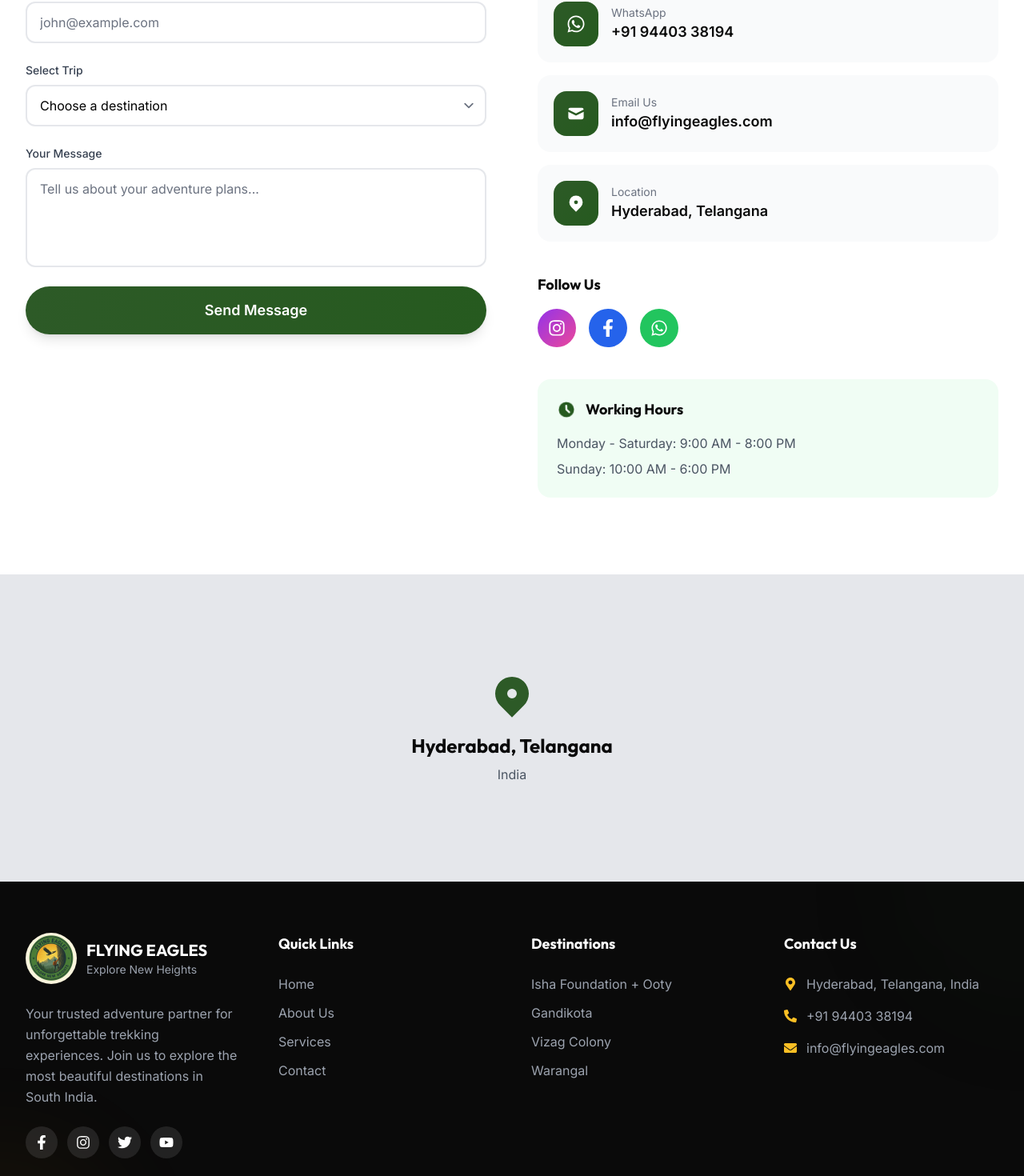
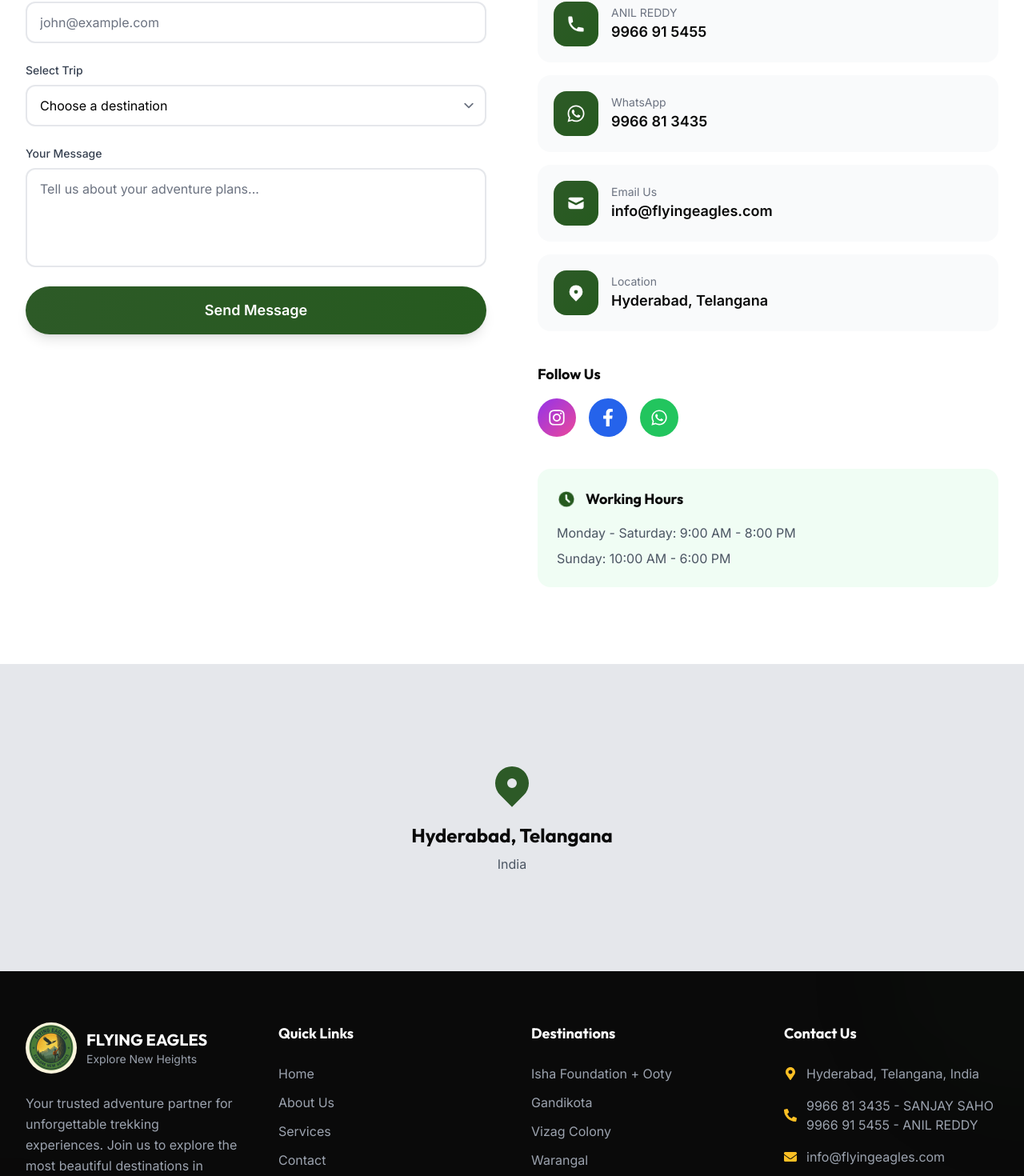
Before and after one commit to nithinnovatech/FLYING-EAGLES, a React (Vite) app: page /contact in a window 1280 px wide. Shown: the part 822-2292 px from the top of the page at 80% size. Built offline with nearby package versions, Linux system fonts and the light colour scheme.

Commit message:
number seo

```diff
--- a/index.html
+++ b/index.html
@@ -5,20 +5,20 @@
   <meta charset="UTF-8" />
   <link rel="icon" type="image/jpeg" href="/images/logo.jpg" />
   <meta name="viewport" content="width=device-width, initial-scale=1.0" />
-  <title>Flying Eagles | Adventure Travel & Trekking | Explore New Heights</title>
+  <title>Flying Eagles | Adventure Travel & Trekking from Hyderabad | Explore New Heights</title>
   <meta name="description"
-    content="Flying Eagles - Hyderabad's most active adventure community offering unforgettable trekking & travel experiences to Kerala, Coorg, Chikmagalur, Gokarna, Dandeli, Vizag, Ooty, Isha Foundation, Gandikota, and more. Book your next adventure today!" />
+    content="Flying Eagles - Hyderabad's #1 adventure travel community. 500+ happy travelers, 50+ successful trips to Kerala, Coorg, Chikmagalur, Gokarna, Dandeli, Vizag, Ooty, Isha Foundation, Gandikota & more. Expert guides, premium experiences. Book now!" />
   <meta name="keywords"
-    content="Flying Eagles, trekking Hyderabad, adventure travel India, Kerala trip, Coorg travel, Gokarna beach, Vizag tour, Pondicherry, Ooty trip, Isha Foundation, Gandikota, South India trekking, group travel, adventure community" />
+    content="Flying Eagles, trekking Hyderabad, adventure travel India, Kerala trip from Hyderabad, Coorg travel package, Gokarna beach trip, Vizag tour, Pondicherry, Ooty trip, Isha Foundation visit, Gandikota camping, South India trekking, group travel Hyderabad, adventure community, best travel agency Hyderabad, weekend getaway from Hyderabad, budget trips India, nature trips, spiritual tours India" />
   <meta name="author" content="Flying Eagles Adventure Travel" />
-  <meta property="og:title" content="Flying Eagles | Adventure Travel & Trekking" />
+  <meta property="og:title" content="Flying Eagles | Hyderabad's Best Adventure Travel & Trekking Community" />
   <meta property="og:description"
-    content="Join Hyderabad's most active adventure community for unforgettable trekking experiences across South India" />
+    content="Join Hyderabad's most active adventure community. 500+ happy travelers, expert guides, premium experiences. Book your next unforgettable journey to Kerala, Coorg, Gokarna & more!" />
   <meta property="og:type" content="website" />
   <meta name="twitter:card" content="summary_large_image" />
-  <meta name="twitter:title" content="Flying Eagles | Adventure Travel & Trekking" />
+  <meta name="twitter:title" content="Flying Eagles | Adventure Travel & Trekking from Hyderabad" />
   <meta name="twitter:description"
-    content="Join Hyderabad's most active adventure community for unforgettable trekking experiences across South India" />
+    content="Join Hyderabad's most active adventure community. 500+ happy travelers, expert guides, premium experiences. Book your next unforgettable journey!" />
   <link rel="preconnect" href="https://fonts.googleapis.com" />
   <link rel="preconnect" href="https://fonts.gstatic.com" crossorigin />
   <link
--- a/src/components/Footer.jsx
+++ b/src/components/Footer.jsx
@@ -180,9 +180,14 @@ const Footer = () => {
                                 whileHover={{ x: 5 }}
                             >
                                 <FaPhoneAlt className="text-accent-400 flex-shrink-0 group-hover:scale-110 transition-transform" />
-                                <a href="tel:+919440338194" className="text-gray-400 hover:text-accent-400 transition-colors">
-                                    +91 94403 38194
-                                </a>
+                                <div className="flex flex-col">
+                                    <a href="tel:+919966813435" className="text-gray-400 hover:text-accent-400 transition-colors">
+                                        9966 81 3435 - SANJAY SAHO
+                                    </a>
+                                    <a href="tel:+919966915455" className="text-gray-400 hover:text-accent-400 transition-colors">
+                                        9966 91 5455 - ANIL REDDY
+                                    </a>
+                                </div>
                             </motion.li>
                             <motion.li
                                 className="flex items-center gap-3 group"
--- a/src/components/TripCard.jsx
+++ b/src/components/TripCard.jsx
@@ -143,7 +143,7 @@ const TripCard = ({
                 {/* CTA Button */}
                 <motion.div whileHover={{ scale: 1.02 }} whileTap={{ scale: 0.98 }}>
                     <a
-                        href={`https://wa.me/919440338194?text=Hello Flying Eagles! I am interested in booking the ${destination} trip. Please provide more details.`}
+                        href={`https://wa.me/919966813435?text=Hello Flying Eagles! I am interested in booking the ${destination} trip. Please provide more details.`}
                         target="_blank"
                         rel="noopener noreferrer"
                         className="block w-full text-center py-3.5 px-6 rounded-xl font-semibold
--- a/src/pages/Contact.jsx
+++ b/src/pages/Contact.jsx
@@ -29,15 +29,21 @@ const Contact = () => {
     const contactInfo = [
         {
             icon: HiPhone,
-            title: 'Call Us',
-            value: '+91 94403 38194',
-            href: 'tel:+919440338194'
+            title: 'SANJAY SAHO',
+            value: '9966 81 3435',
+            href: 'tel:+919966813435'
+        },
+        {
+            icon: HiPhone,
+            title: 'ANIL REDDY',
+            value: '9966 91 5455',
+            href: 'tel:+919966915455'
         },
         {
             icon: FaWhatsapp,
             title: 'WhatsApp',
-            value: '+91 94403 38194',
-            href: 'https://wa.me/919440338194'
+            value: '9966 81 3435',
+            href: 'https://wa.me/919966813435'
         },
         {
             icon: HiMail,
--- a/src/pages/Home.jsx
+++ b/src/pages/Home.jsx
@@ -68,7 +68,7 @@ const Home = () => {
         },
         {
             destination: 'Kerala',
-            price: 1399,
+            price: 13999,
             image: '/images/kerala-backwaters.png',
             duration: '1 Day',
             description: 'Experience the serene backwaters, lush greenery, and traditional houseboats of God\'s Own Country.'
--- a/src/pages/Services.jsx
+++ b/src/pages/Services.jsx
@@ -165,7 +165,7 @@ const Services = () => {
         {
             id: 9,
             destination: 'Kerala',
-            price: 1399,
+            price: 13999,
             image: '/images/kerala-backwaters.png',
             duration: '1 Day',
             groupSize: '15-20 People',
@@ -420,7 +420,7 @@ const Services = () => {
                                             <div className="flex flex-col sm:flex-row gap-4">
                                                 <motion.div whileHover={{ scale: 1.02 }} whileTap={{ scale: 0.98 }} className="flex-1">
                                                     <a
-                                                        href={`https://wa.me/919440338194?text=Hello Flying Eagles! I am interested in booking the ${trip.destination} trip. Please provide more details.`}
+                                                        href={`https://wa.me/919966813435?text=Hello Flying Eagles! I am interested in booking the ${trip.destination} trip. Please provide more details.`}
                                                         target="_blank"
                                                         rel="noopener noreferrer"
                                                         className="btn-primary w-full text-center block"
@@ -430,7 +430,7 @@ const Services = () => {
                                                 </motion.div>
                                                 <motion.div whileHover={{ scale: 1.02 }} whileTap={{ scale: 0.98 }} className="flex-1">
                                                     <a
-                                                        href="tel:+919440338194"
+                                                        href="tel:+919966813435"
                                                         className="btn-secondary w-full text-center block border-primary-500 text-primary-600 hover:bg-primary-500 hover:text-white"
                                                     >
                                                         Call to Enquire
@@ -458,7 +458,7 @@ const Services = () => {
                         </p>
                         <motion.div whileHover={{ scale: 1.05 }} whileTap={{ scale: 0.98 }}>
                             <a
-                                href="https://wa.me/919440338194?text=Hello Flying Eagles! I would like to get a custom quote for a trip."
+                                href="https://wa.me/919966813435?text=Hello Flying Eagles! I would like to get a custom quote for a trip."
                                 target="_blank"
                                 rel="noopener noreferrer"
                                 className="btn-accent text-lg px-8 py-4 inline-block"
```
